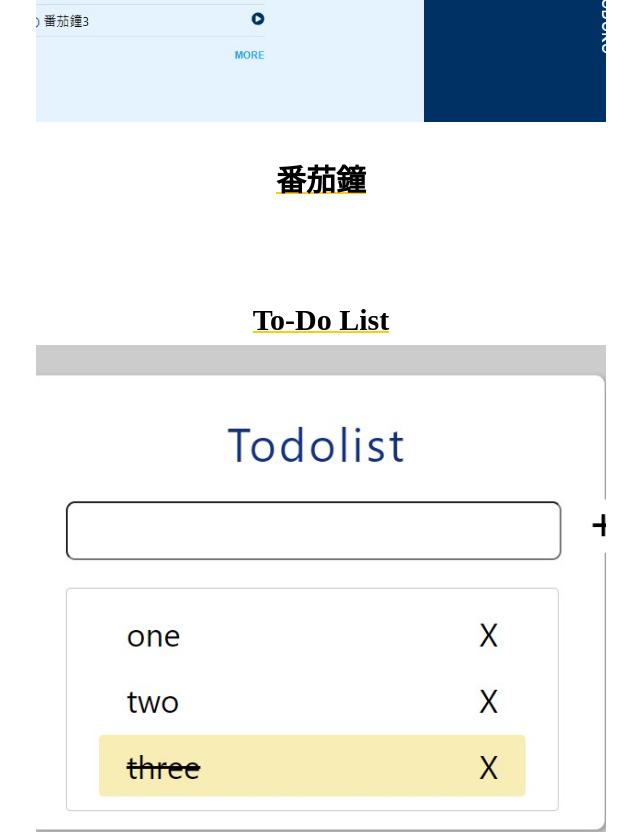
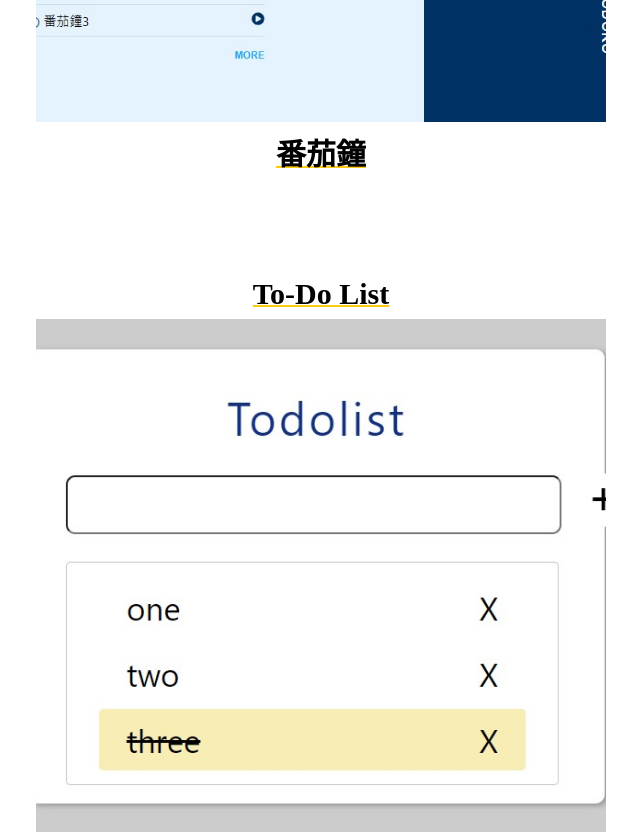
Before and after one commit to g01965250/resume, a React (Create React App) app: page / in a window 1280 px wide. Shown: the part 6740-7572 px from the top of the page, without its empty margins (454-1094 px from the left). Built offline with nearby package versions, Linux system fonts and the light colour scheme.

Commit message:
project-list-title margin-update

```diff
--- a/src/App.css
+++ b/src/App.css
@@ -391,7 +391,7 @@ margin: 0 0 20px;
   margin-bottom: 8px;
 }
 .project-list-left .project-list-title{
-  margin-top: 34px;
+  margin-top: 8px;
 }
 .project-list-desc{
   font-size: 18px;
```
